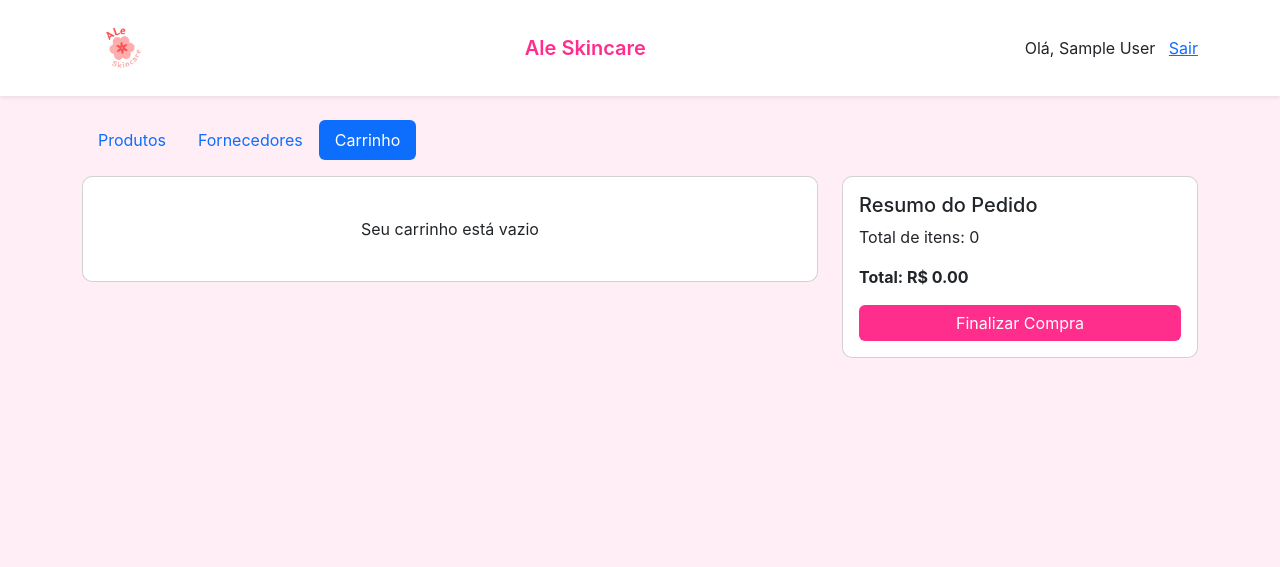
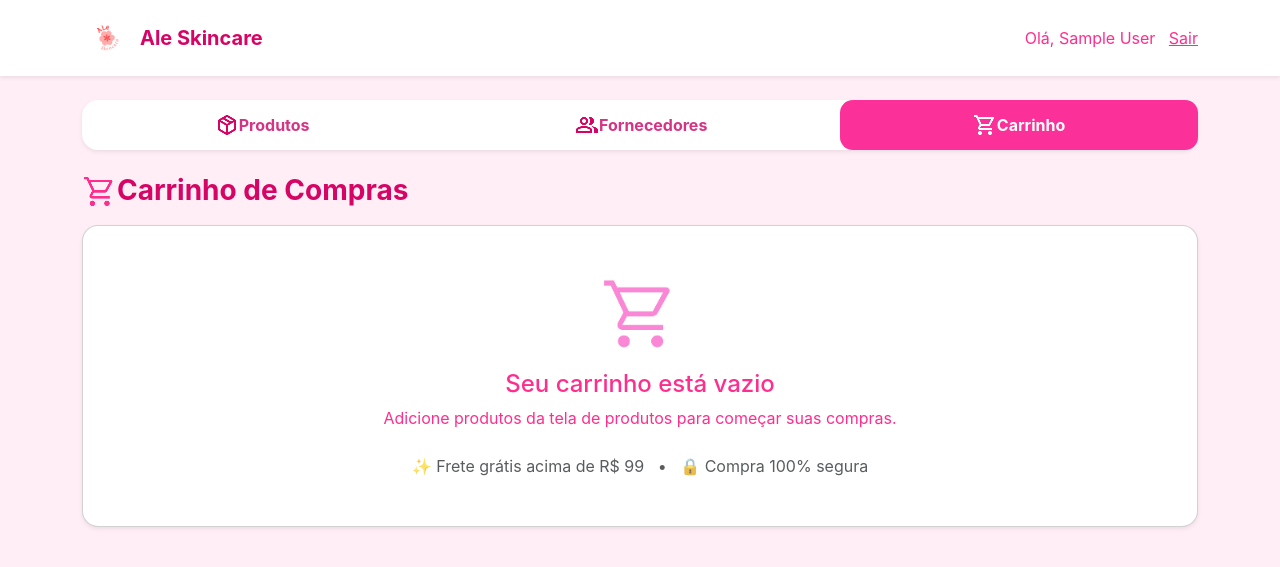
Before and after one commit to agdabjd/ALeSkincare, a PHP site: page /carrinho.php in a window 1280 px wide. Shown: the top 567 px of the page. Run offline with PHP 8.4, Linux system fonts and the light colour scheme; the visitor is signed in with stand-in values (Sample User, id 1); data that the repository does not hold is empty.

Commit message:
alterei estilo e js

```diff
--- a/carrinho.php
+++ b/carrinho.php
@@ -13,38 +13,94 @@ $userName = $_SESSION['user_name'] ?? 'Usuário';
     <title>Carrinho - Ale Skincare</title>
     <link href="https://cdn.jsdelivr.net/npm/bootstrap@5.3.0/dist/css/bootstrap.min.css" rel="stylesheet">
     <link rel="stylesheet" href="css/style.css">
+
+    <style>
+      .custom-nav {
+        background-color: #fff;
+        border-radius: 1rem;
+        box-shadow: 10px 10px;
+      }
+
+      .custom-nav .nav-link {
+        border-radius: 0.8rem;
+        color: #d63384; /* rosa */
+        font-weight: 500;
+        padding: 0.8rem 1.2rem;
+        display: flex;
+        align-items: center;
+        justify-content: center;
+        transition: all 0.2s ease-in-out;
+      }
+
+      .custom-nav .nav-link.active {
+        background-color: #fc3099; /* rosa forte */
+        color: #fff;
+      }
+
+      .custom-nav .nav-link:hover:not(.active) {
+        background-color: #f8d7e6;
+      }
+    </style>
   </head>
   <body>
     <nav class="navbar navbar-light bg-white shadow-sm">
-  <div class="container">
-    <img src="assets/ALe-logo.png" alt="ALe" style="width:80px;">
-    <a class="navbar-brand text-pink" href="#">Ale Skincare</a>
-    <div>
-      Olá, <?=htmlspecialchars($userName)?> &nbsp; <a href="php/logout.php">Sair</a>
+      <div class="container d-flex justify-content-between align-items-center">
+
+        <!-- Agrupando logo + nome -->
+        <a class="navbar-brand d-flex align-items-center" href="#" style="color: #d60464; font-weight: bold;">
+          <img src="assets/ALe-logo.png" alt="ALe" style="width:50px;" class="me-2">
+          Ale Skincare
+        </a>
+
+        <!-- Usuário -->
+        <div style="color: #ff2e8d;">
+          Olá, <?=htmlspecialchars($userName)?> &nbsp;
+          <a href="php/logout.php" style="color: #ff2e8d;">Sair</a>
         </div>
       </div>
     </nav>
 
     <div class="container mt-4">
-  <div class="d-flex justify-content-between align-items-center mb-3">
-    <ul class="nav nav-pills">
-      <li class="nav-item"><a class="nav-link" href="produtos.php">Produtos</a></li>
-      <li class="nav-item"><a class="nav-link" href="fornecedores.php">Fornecedores</a></li>
-      <li class="nav-item"><a class="nav-link active" href="carrinho.php">Carrinho</a></li>
+      <div class="d-flex justify-content-center">
+        <ul class="nav nav-pills custom-nav shadow-sm nav-fill w-100">
+          <li class="nav-item">
+            <a class="nav-link" href="produtos.php">
+              <img src="assets/package-pink.png">
+              <b>Produtos</b>
+            </a>
+          </li>
+          <li class="nav-item">
+            <a class="nav-link" href="fornecedores.php">
+              <img src="assets/supplier-pink.png">
+              <b>Fornecedores</b>
+            </a>
+          </li>
+          <li class="nav-item">
+            <a class="nav-link active" href="carrinho.php">
+              <img src="assets/cart-white.png">
+              <b>Carrinho</b>
+            </a>
+          </li>
         </ul>
       </div>
-  <div class="row">
-    <div class="col-md-8">
-      <div id="cartItems" class="card p-3">
-        <!-- itens via JS -->
+    </div>
+
+    <div class="container mt-4">
+      <div class="d-flex justify-content-between align-items-center mb-3">
+
+        <!-- Título com ícone e badge -->
+        <div class="d-flex align-items-center">
+          <h3 class="mb-0 fw-bold text-pink d-flex align-items-center" style="color: #d60464;">
+            <img src="assets/cart-title.png">Carrinho de Compras
+          </h3>
         </div>
       </div>
-    <div class="col-md-4">
-      <div id="cartSummary" class="card p-3">
-        <!-- resumo via JS -->
+
+      <div class="row mt-3">
+        <div id="cartItems" class="col-12"></div>
+        <div id="cartSummary" class="col-12 col-md-4"></div>
       </div>
-    </div>
-  </div>
+
     </div>
 
     <script src="js/main.js"></script>
--- a/js/main.js
+++ b/js/main.js
@@ -199,8 +199,29 @@ document.addEventListener('DOMContentLoaded', async () => {
       const summaryCont = document.getElementById('cartSummary');
       if (itemsCont) {
         if (!data.items.length) {
-          itemsCont.innerHTML = '<div class="text-center p-4">Seu carrinho está vazio</div>';
+          // carrinho vazio → ocupa largura total
+          itemsCont.className = "col-12";
+
+          itemsCont.innerHTML = `
+            <div class="card p-5 text-center shadow-sm w-100" style="background-color:#ffffff; border-radius: 1rem;">
+              <img src="assets/cart-empty.png" alt="Carrinho vazio" style="width:80px; margin:auto;">
+              <h4 class="cart-empty-title mt-3 text-pink">Seu carrinho está vazio</h4>
+              <p class="cart-empty-subtitle text-pink">
+                Adicione produtos da tela de produtos para começar suas compras.
+              </p>
+              <div class="cart-extra-info text-muted mt-2">
+                ✨ Frete grátis acima de R$ 99 &nbsp; • &nbsp; 🔒 Compra 100% segura
+              </div>
+            </div>
+          `;
+
+          // limpar o resumo
+          const summaryCont = document.getElementById('cartSummary');
+          if (summaryCont) summaryCont.innerHTML = "";
         } else {
+          // carrinho cheio → volta para layout lado a lado
+          itemsCont.className = "col-md-8";
+
           let html = '<table class="table"><thead><tr><th>Produto</th><th>Preço</th><th>Ações</th></tr></thead><tbody>';
           data.items.forEach(it => {
             html += `<tr>
@@ -227,7 +248,7 @@ document.addEventListener('DOMContentLoaded', async () => {
           });
         }
       }
-      if (summaryCont) {
+      if (data.items.length) {
         summaryCont.innerHTML = `<h5>Resumo do Pedido</h5>
           <p>Total de itens: ${data.count}</p>
           <p><strong>Total: R$ ${Number(data.total).toFixed(2)}</strong></p>
```
Also changed, not shown: assets/cart-empty.png (added), assets/cart-title.png (added), telasFigma/carrinho-cheio.png. Lines whose indentation alone changed are shown as unchanged.
